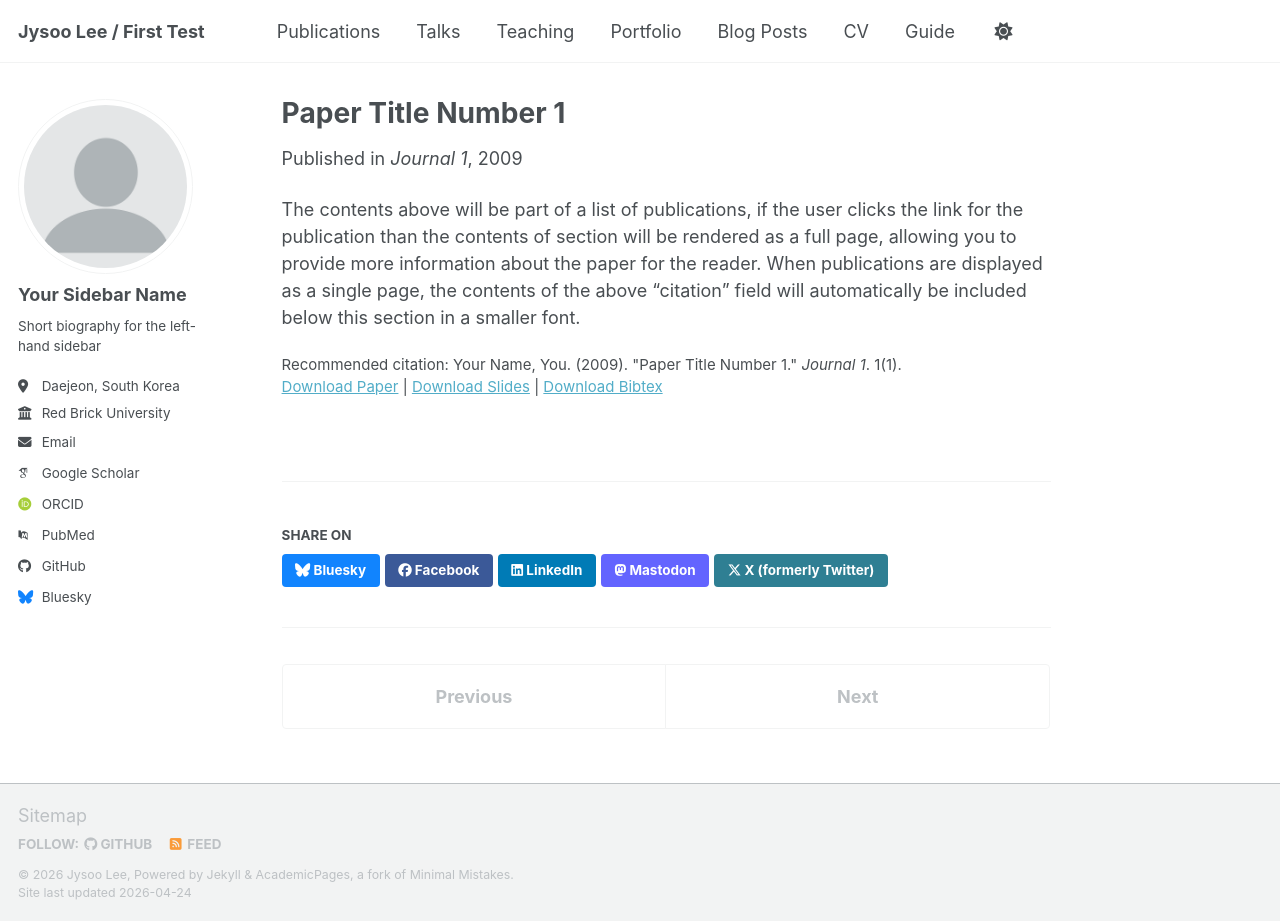
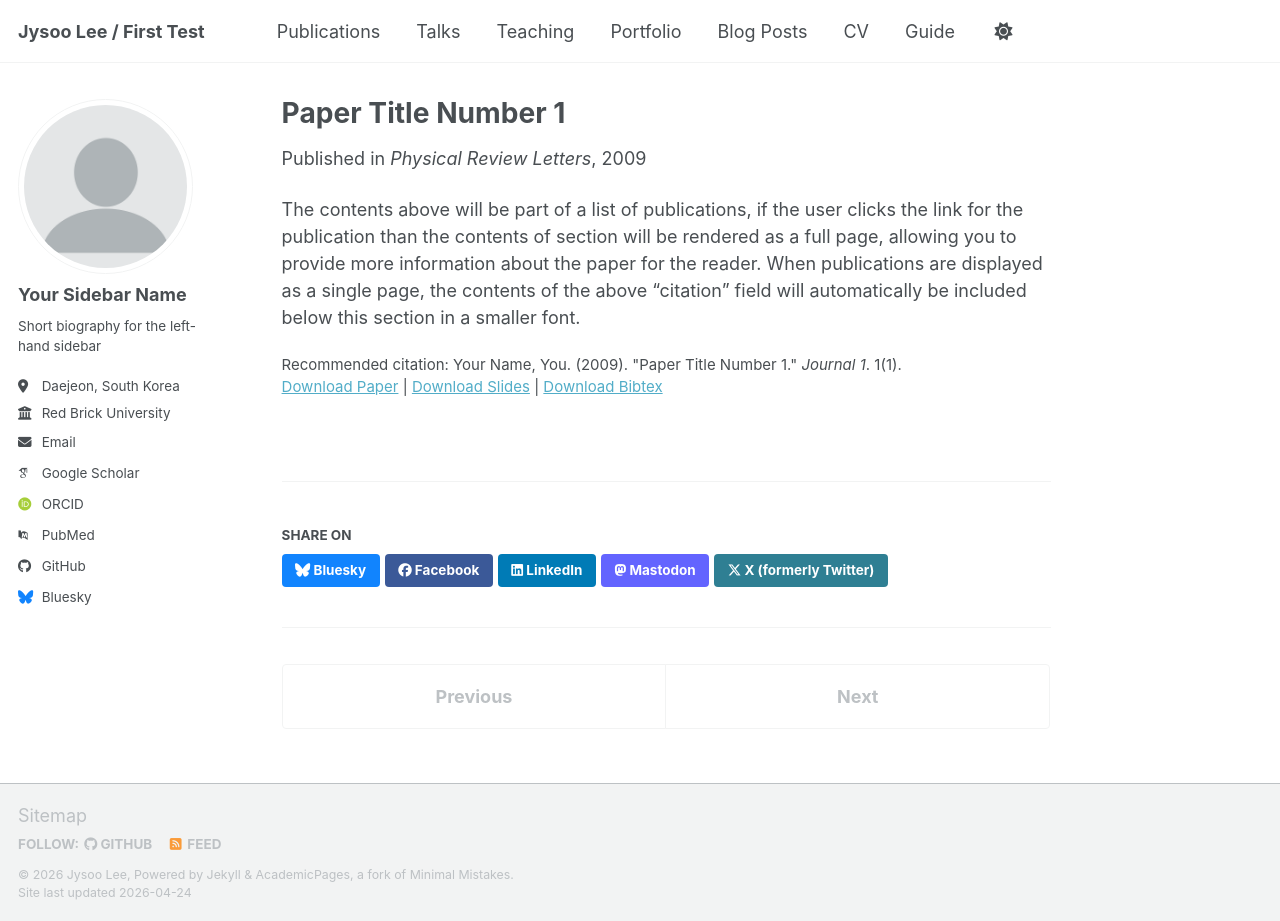
Before and after one commit to jysoolee/jysoolee.github.io, a Jekyll site: the page built from _publications/2009-10-01-paper-title-number-1.md, in a window 1280 px wide and 921 px high. Built offline with Jekyll 4.4.1, drawn with Linux system fonts in a browser that asks for light colours; some web fonts are replaced; a script bundle is joined from its source files by our own code; library files that are not in the unit come from our copies.

Commit message:
Update 2009-10-01-paper-title-number-1.md

```diff
--- a/_publications/2009-10-01-paper-title-number-1.md
+++ b/_publications/2009-10-01-paper-title-number-1.md
@@ -5,7 +5,7 @@ category: manuscripts
 permalink: /publication/2009-10-01-paper-title-number-1
 excerpt: 'This paper is about the number 1. The number 2 is left for future work.'
 date: 2009-10-01
-venue: 'Journal 1'
+venue: 'Physical Review Letters'
 slidesurl: 'https://academicpages.github.io/files/slides1.pdf'
 paperurl: 'https://academicpages.github.io/files/paper1.pdf'
 bibtexurl: 'https://academicpages.github.io/files/bibtex1.bib'
```
